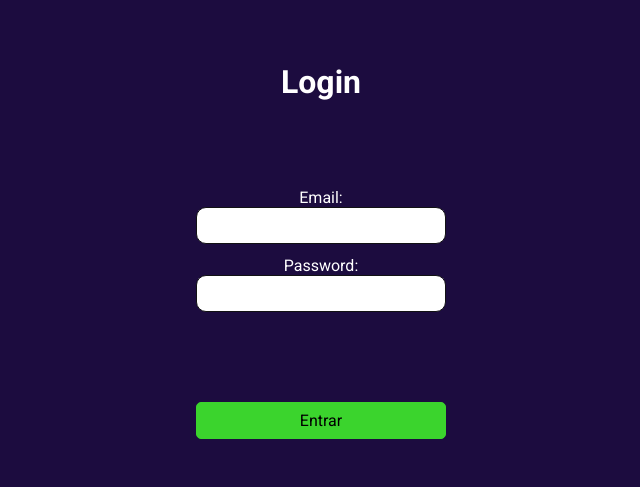
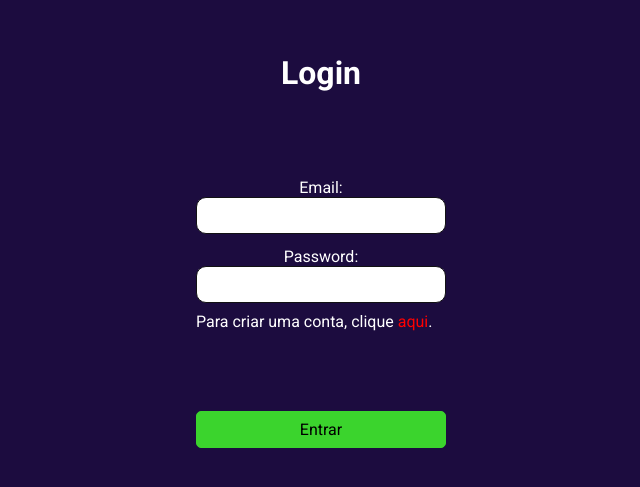
Before and after one commit to guiprais/verzel-fe, a React (Create React App) app: page /login in a window 1280 px wide. Shown: the part 149-636 px from the top of the page, without its empty margins (319-959 px from the left). Built offline with nearby package versions, Linux system fonts and the light colour scheme; no server answers.

Commit message:
chore: text to register in login area

```diff
--- a/src/pages/Login/index.tsx
+++ b/src/pages/Login/index.tsx
@@ -1,5 +1,6 @@
 import { MouseEvent, useState } from 'react';
 import { useNavigate } from 'react-router';
+import { Link } from 'react-router-dom';
 import api from '../../services/api';
 import styles from './styles.module.scss';
 
@@ -52,6 +53,13 @@ export const Login = () => {
           />
         </label>
         <span className={styles.error}>{error}</span>
+        <span>
+          Para criar uma conta, clique{' '}
+          <Link to="/register">
+            <span style={{ color: 'red' }}>aqui</span>
+          </Link>
+          .
+        </span>
         <button type="submit" onClick={event => handleSubmit(event)}>
           Entrar
         </button>
```
